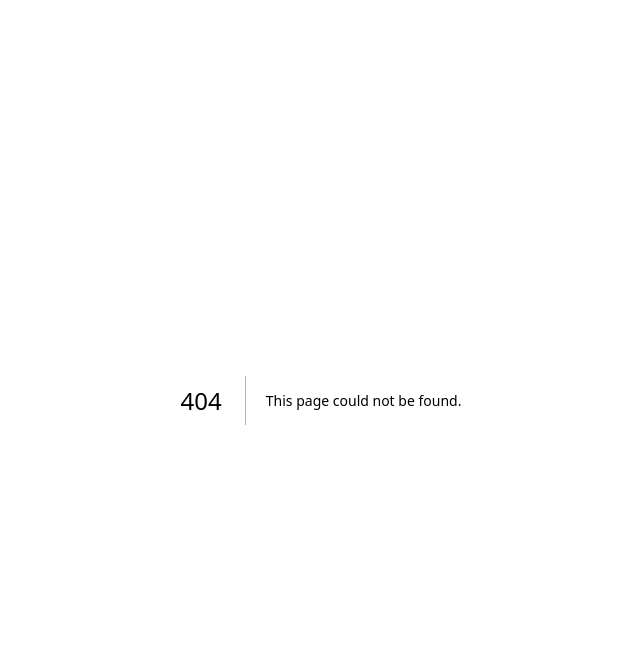
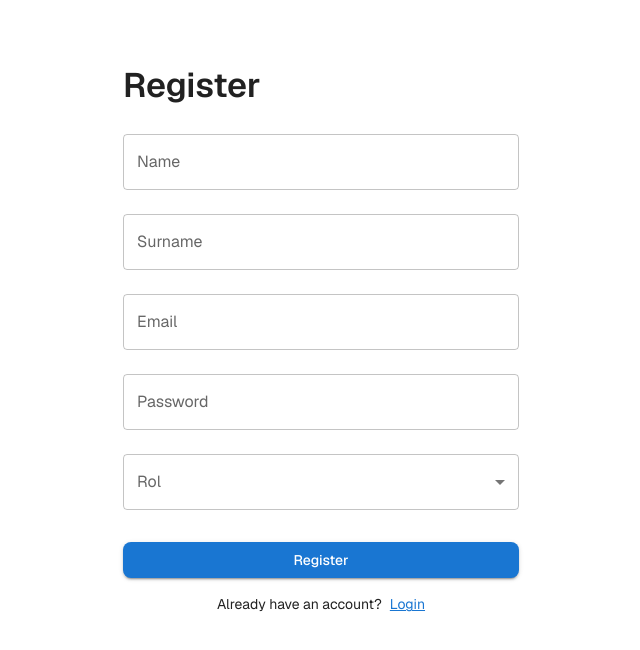
Before and after one commit to Biromedic/healthcare-management-frontend, a Next.js app: page /register in a window 1280 px wide. Before the commit this address had no page. Shown: the top 650 px of the page, without its empty margins (319-959 px from the left). Built offline with nearby package versions, Linux system fonts and the light colour scheme.

Commit message:
Create Register Page

```diff
--- /dev/null
+++ b/src/app/register/page.tsx
@@ -0,0 +1,157 @@
+"use client";
+
+import { Button, TextField, Container, Typography, Box, CircularProgress, MenuItem } from '@mui/material';
+import { useForm } from 'react-hook-form';
+import { useRouter } from 'next/navigation';
+import axios from 'axios';
+import { useState } from 'react';
+import Link from 'next/link';
+
+type FormData = {
+  email: string;
+  password: string;
+  firstName: string;
+  lastName: string;
+  role: string;
+};
+
+const roles = [
+  { value: 'DOCTOR', label: 'Doktor' },
+  { value: 'PHARMACIST', label: 'Eczacı' },
+  { value: 'ADMIN', label: 'Yönetici' }
+];
+
+export default function RegisterPage() {
+  const router = useRouter();
+  const { register, handleSubmit, formState: { errors } } = useForm<FormData>();
+  const [loading, setLoading] = useState(false);
+  const [error, setError] = useState<string | null>(null);
+
+  const onSubmit = async (data: FormData) => {
+    setLoading(true);
+    setError(null);
+    try {
+      await axios.post('http://localhost:8080/api/auth/v1/signup', {
+        email: data.email,
+        password: data.password,
+        firstName: data.firstName,
+        lastName: data.lastName,
+        role: data.role
+      });
+      router.push('/login');
+    } catch (error) {
+      setError('Failed to register. Please check your information.');
+    } finally {
+      setLoading(false);
+    }
+  };
+
+  return (
+    <Container maxWidth="xs">
+      <Box mt={8}>
+        <Typography variant="h4" gutterBottom>Register</Typography>
+        <form onSubmit={handleSubmit(onSubmit)}>
+          <TextField
+            fullWidth
+            margin="normal"
+            label="Name"
+            error={!!errors.firstName}
+            helperText={errors.firstName?.message}
+            {...register('firstName', { required: 'Name is required' })}
+          />
+
+          <TextField
+            fullWidth
+            margin="normal"
+            label="Surname"
+            error={!!errors.lastName}
+            helperText={errors.lastName?.message}
+            {...register('lastName', { required: 'Surname is required' })}
+          />
+
+          <TextField
+            fullWidth
+            margin="normal"
+            label="Email"
+            type="email"
+            error={!!errors.email}
+            helperText={errors.email?.message}
+            {...register('email', {
+              required: 'Email required',
+              pattern: {
+                value: /^[A-Z0-9._%+-]+@[A-Z0-9.-]+\.[A-Z]{2,}$/i,
+                message: 'Unvalid email address'
+              }
+            })}
+          />
+
+          <TextField
+            fullWidth
+            margin="normal"
+            label="Password"
+            type="password"
+            error={!!errors.password}
+            helperText={errors.password?.message}
+            {...register('password', {
+              required: 'Password required',
+              minLength: {
+                value: 6,
+                message: 'Password must be at least 6 characters'
+              }
+            })}
+          />
+
+          <TextField
+            select
+            fullWidth
+            margin="normal"
+            label="Rol"
+            defaultValue=""
+            error={!!errors.role}
+            helperText={errors.role?.message}
+            {...register('role', { required: 'Rol seçimi zorunludur' })}
+          >
+            {roles.map((option) => (
+              <MenuItem key={option.value} value={option.value}>
+                {option.label}
+              </MenuItem>
+            ))}
+          </TextField>
+
+          {error && (
+            <Typography color="error" variant="body2" sx={{ mt: 2 }}>
+              {error}
+            </Typography>
+          )}
+
+          <Button
+            fullWidth
+            variant="contained"
+            color="primary"
+            type="submit"
+            sx={{ mt: 3 }}
+            disabled={loading}
+          >
+            {loading ? <CircularProgress size={24} /> : 'Register'}
+          </Button>
+
+          <Box sx={{ mt: 2, display: 'flex', justifyContent: 'center', gap: 1 }}>
+            <Typography variant="body2">Already have an account?</Typography>
+            <Link href="/login" passHref>
+              <Typography
+                variant="body2"
+                sx={{
+                  color: 'primary.main',
+                  textDecoration: 'underline',
+                  cursor: 'pointer'
+                }}
+              >
+                Login
+              </Typography>
+            </Link>
+          </Box>
+        </form>
+      </Box>
+    </Container>
+  );
+}
```
